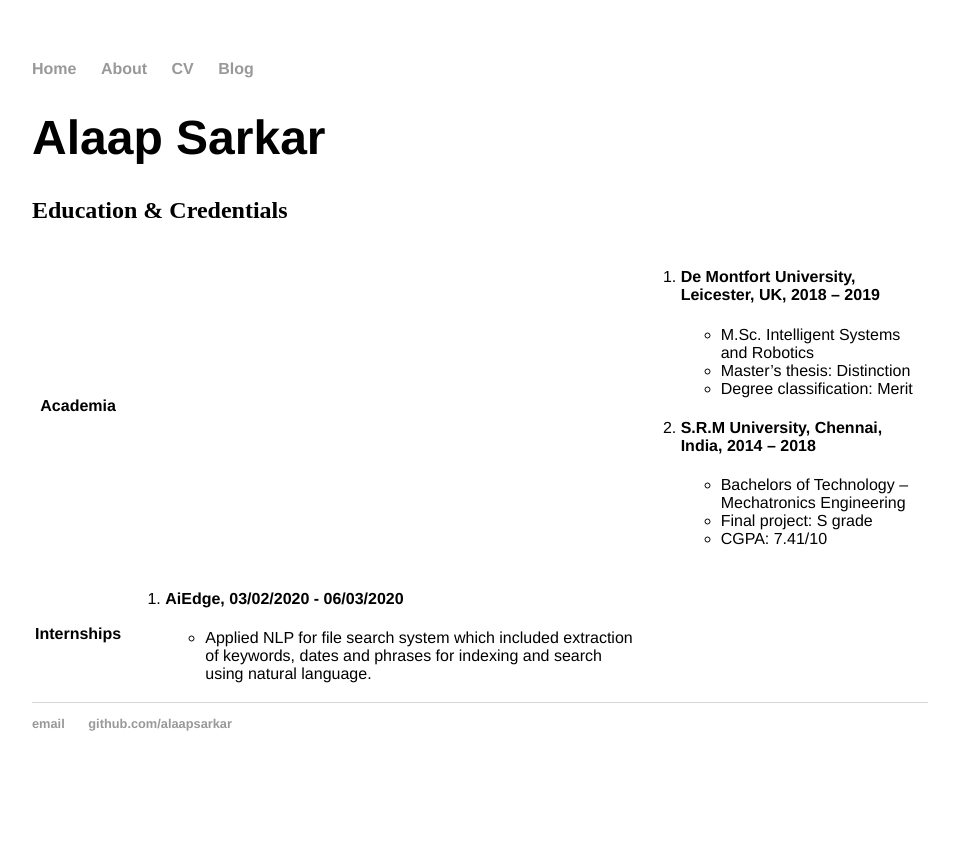
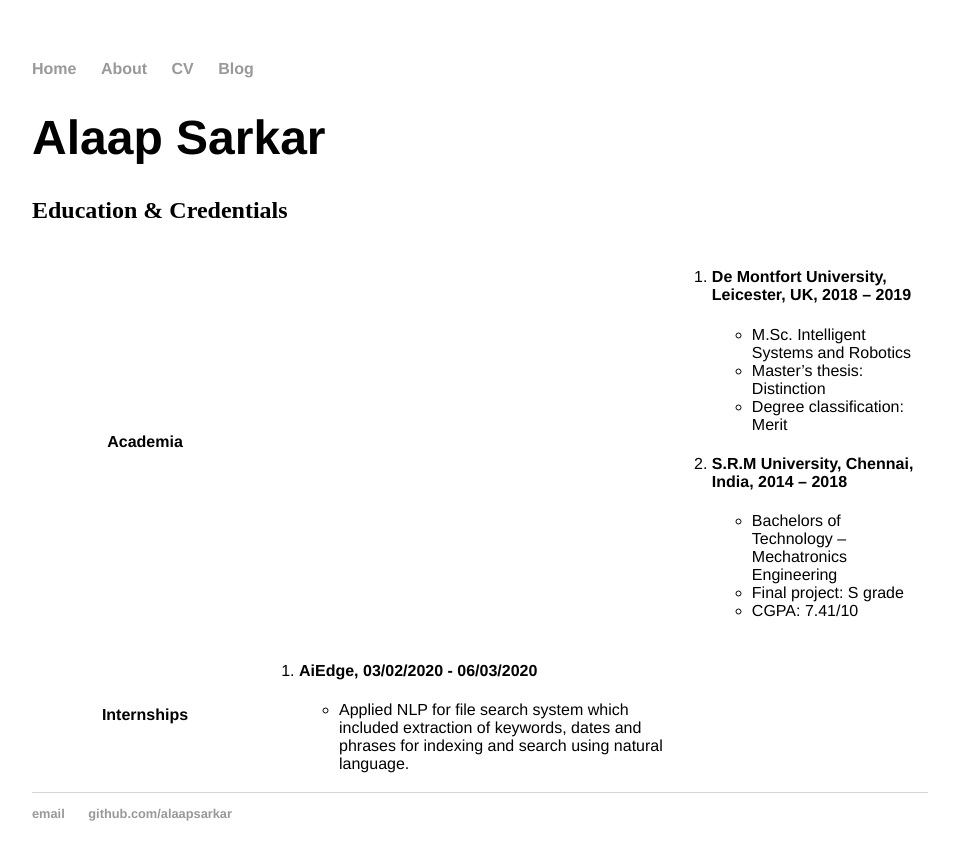
Before and after one commit to AlaapSarkar/AlaapSarkar.github.io, a Jekyll site: the page built from cv/index.html, in a window 1280 px wide. Shown: the top 860 px of the page, without its empty margins (160-1119 px from the left). Built offline with Jekyll 4.4.1, drawn with Linux system fonts in a browser that asks for light colours.

Commit message:
Update index.html

```diff
--- a/cv/index.html
+++ b/cv/index.html
@@ -6,7 +6,7 @@ title: CV
   <h2>Education & Credentials</h2>
   <table style="width:100%">
     <tr>
-      <th>Academia<th>
+      <th style="width:25%">Academia<th>
       <td>
           <ol>
             <li>
@@ -29,7 +29,7 @@ title: CV
       </td>
     </tr>
     <tr>
-      <th>Internships</th>
+      <th style="width:25%">Internships</th>
       <td>
         <ol>
           <li>
```
